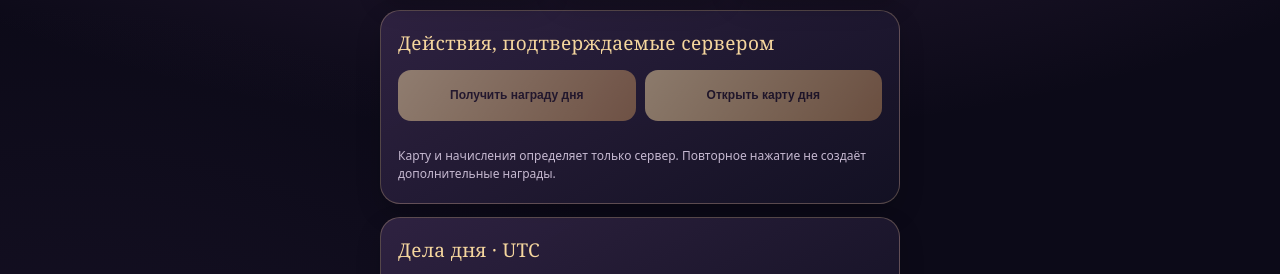
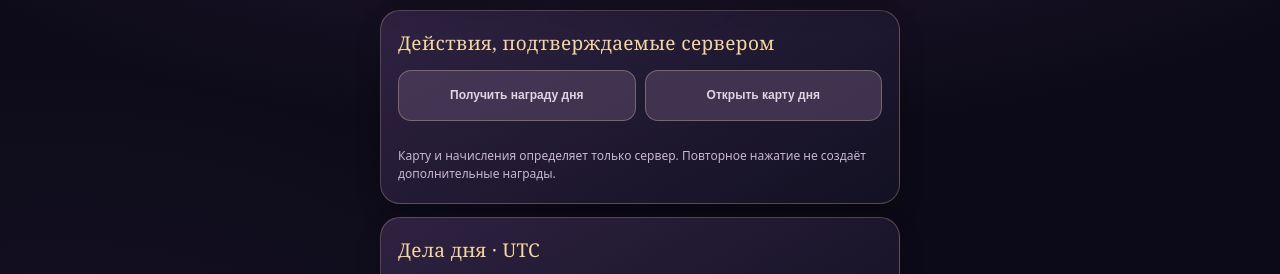
Before and after one commit to masksimus/CartTaro, a plain HTML site: page pilot/index.html in a window 1280 px wide. Shown: the part 473-747 px from the top of the page. Drawn offline with Linux system fonts and the light colour scheme.

Commit message:
style(pilot): retain readable contrast on already-completed action buttons

```diff
--- a/pilot/style.css
+++ b/pilot/style.css
@@ -33,7 +33,7 @@ p { line-height:1.55; }
 button { min-height:51px; padding:12px 9px; background:linear-gradient(120deg,#f5daa4,#bc8a58); color:#211425;
  border:0; border-radius:13px; font-weight:800; font-size:12px; cursor:pointer; }
 button:focus-visible { outline:3px solid #fff; outline-offset:3px; }
-button:disabled { cursor:not-allowed; opacity:.5; }
+button:disabled { cursor:not-allowed; opacity:1; color:#dfd4e3; background:rgba(78,62,92,.73); border:1px solid rgba(227,197,158,.35); }
 .hint { font-size:12px; color:var(--muted); margin:13px 0 0; }
 .draw-result { min-height:1px; margin-top:12px; color:#fce8c7; text-align:center; font:18px Georgia,serif; }
 .draw-result:not(:empty) { background:rgba(233,194,143,.075); border:1px solid var(--line); border-radius:11px; padding:14px 6px; }
```
